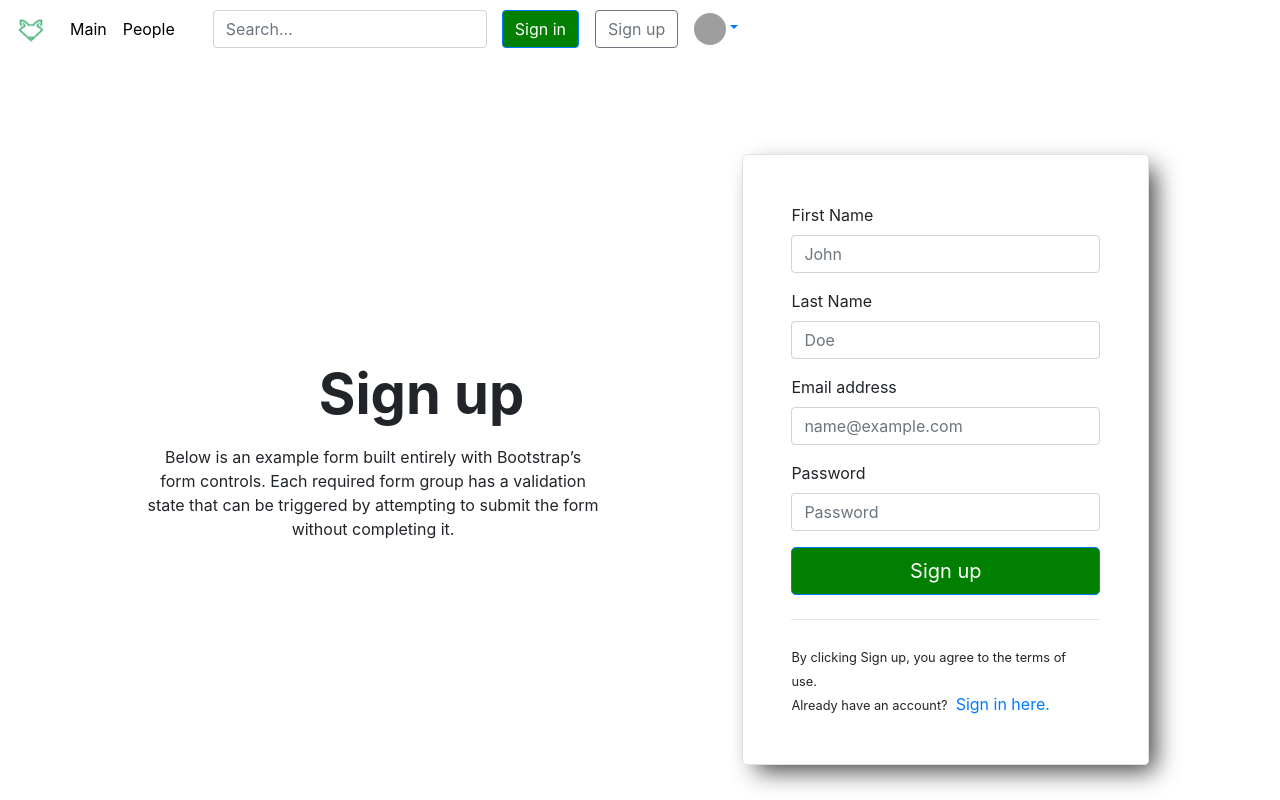
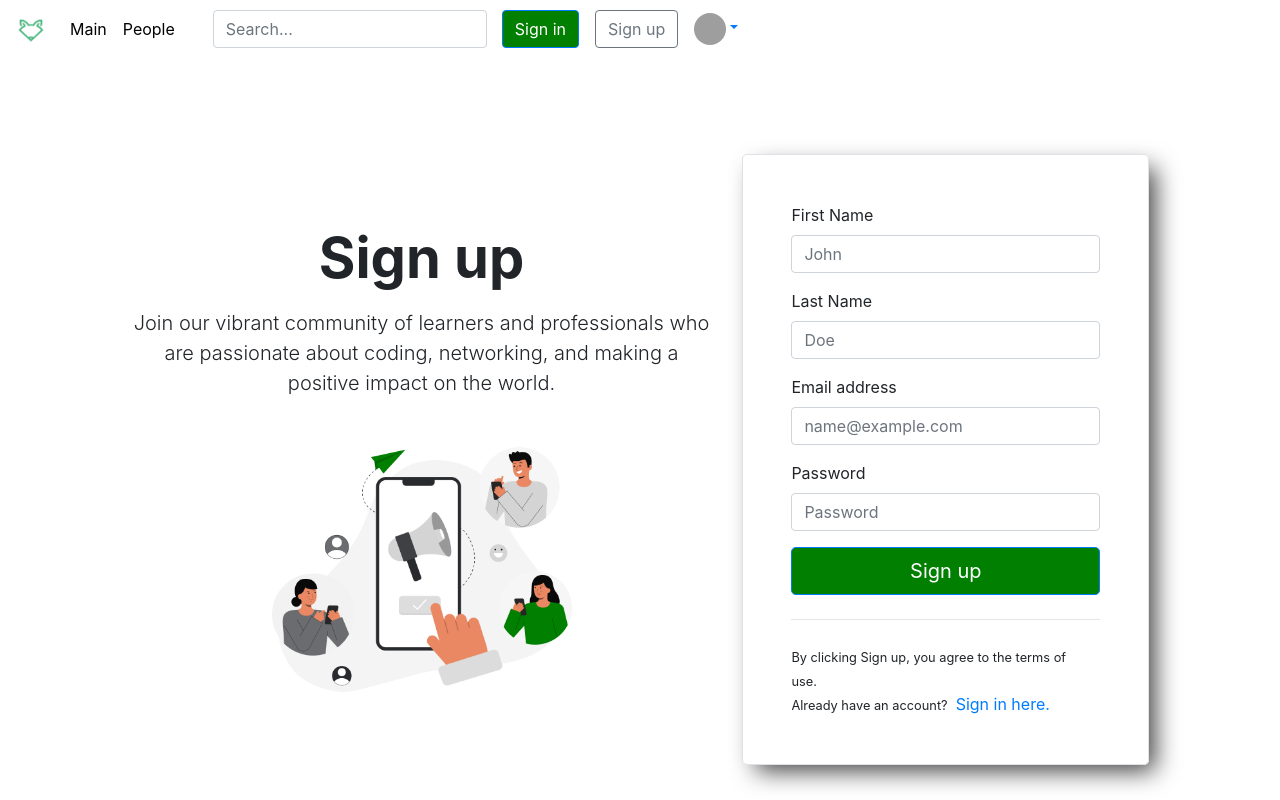
Before and after one commit to MaxSlouka/Foxhub, an Angular app in the folder frontend/: page /register in a window 1280 px wide. Shown: the top 800 px of the page. Built offline with nearby package versions, Linux system fonts and the light colour scheme; grey boxes are pictures that could not be loaded.

Commit message:
Update register.component.html

```diff
--- a/frontend/src/app/components/register/register.component.html
+++ b/frontend/src/app/components/register/register.component.html
@@ -4,17 +4,25 @@
 
   <div class="row align-items-center g-lg-5 py-5">
 
+    <!-- left side (text and image) -->
+
     <div class="col-lg-7 text-center text-lg-start">
       <h1 class="display-4 fw-bold lh-1 text-body-emphasis mb-3">Sign up</h1>
-      <p class="col-lg-10 fs-4">Below is an example form built entirely with Bootstrap’s form controls. Each required
-        form group has a validation state that can be triggered by attempting to submit the form without completing it.
+      <p class="lead">Join our vibrant community of learners and professionals who are passionate about
+        coding, networking, and making a positive impact on the world.
       </p>
+      <img src="../../../assets/img/Refer.png" class="d-block mx-lg-auto img-fluid" alt="Bootstrap Themes" width="300"
+        height="200" loading="lazy">
     </div>
+
+    <!-- right side (sign up form) -->
 
     <div class="col-md-10 mx-auto col-lg-5">
 
       <form class="p-4 p-md-5 border rounded-3 bg-body-tertiary" *ngIf="!isSuccessful" name="form"
         (ngSubmit)="f.form.valid && onSubmit()" #f="ngForm" novalidate>
+
+      <!-- first name -->
 
         <div class="form-floating mb-3 form-group">
           <label for="floatingInput">First Name</label>
@@ -32,6 +40,8 @@
           </div>
         </div>
 
+        <!-- last name -->
+
         <div class="form-floating mb-3 form-group">
           <label for="floatingInput">Last Name</label>
           <input type="email" class="form-control" id="floatingInput" placeholder="Doe" name="lastName"
@@ -48,6 +58,8 @@
           </div>
         </div>
 
+        <!-- email address -->
+
         <div class="form-floating mb-3">
           <label for="floatingInput">Email address</label>
           <input type="email" class="form-control" id="floatingInput" placeholder="name@example.com" name="email"
@@ -60,6 +72,8 @@
             </div>
           </div>
         </div>
+
+        <!-- password -->
 
         <div class="form-floating mb-3 form-group">
           <label for="floatingPassword">Password</label>
@@ -74,6 +88,8 @@
           </div>
         </div>
 
+        <!-- submit button -->
+
         <div class="form-group">
           <button class="w-100 btn btn-lg btn-primary" type="submit">Sign up</button>
         </div>
@@ -81,6 +97,8 @@
         <div class="alert alert-warning" *ngIf="f.submitted && isSignUpFailed">
           Signup failed!<br />{{ errorMessage }}
         </div>
+
+        <!-- appendix text -->
 
         <hr class="my-4">
         <small class="text-body-secondary">By clicking Sign up, you agree to the terms of use.</small>
```
